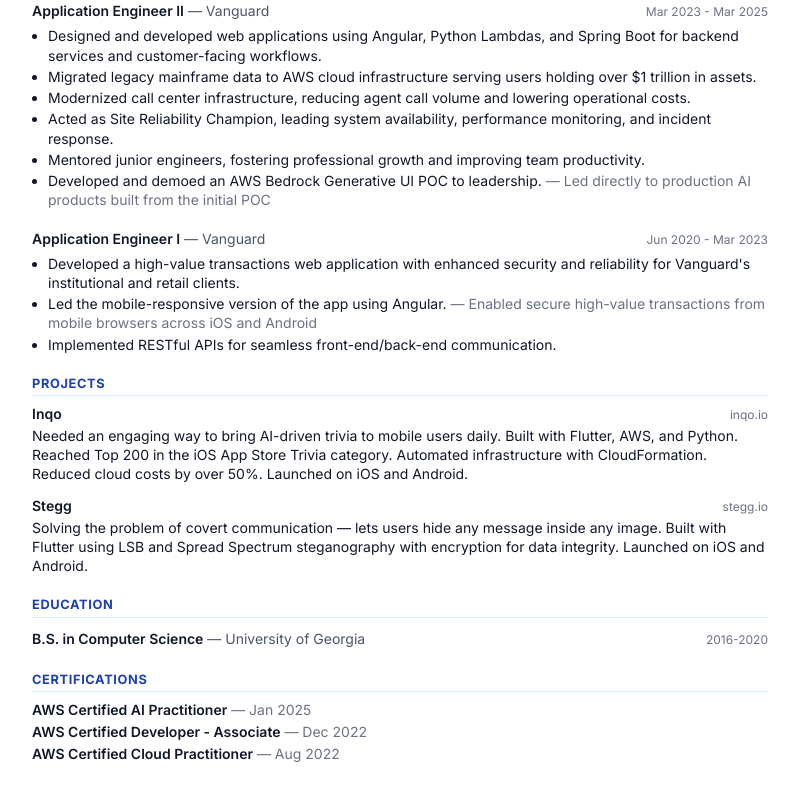
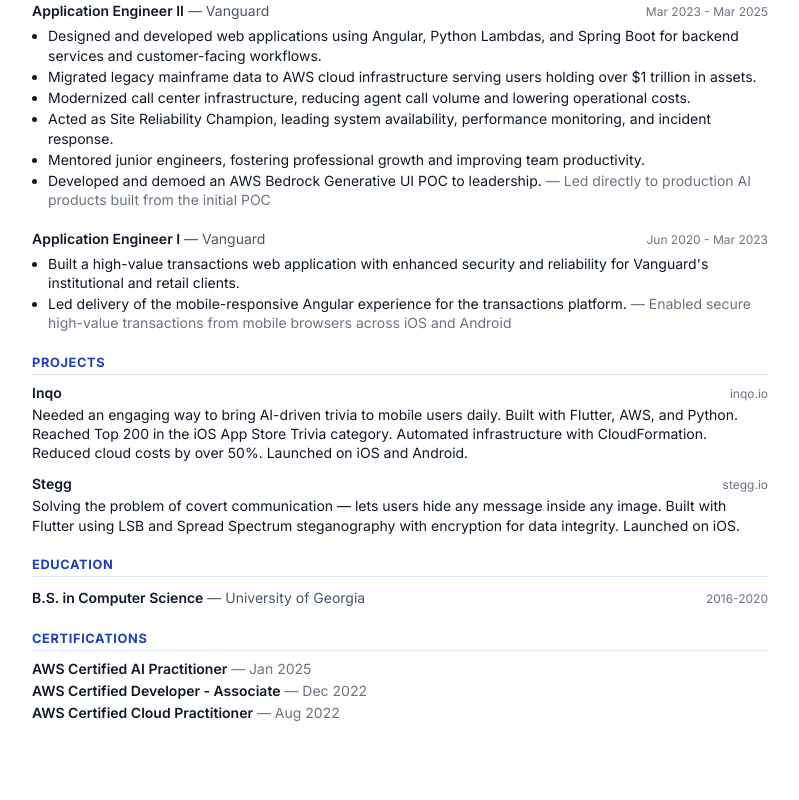
Before and after one commit to john-aquino/john-aquino-portfolio-app, a Next.js app: page /resume in a window 1280 px wide. Shown: the part 900-1700 px from the top of the page, without its empty margins (240-1039 px from the left). After the commit the page ends 1675 px from the top, so only its background shows below. Built offline with nearby package versions, Linux system fonts and the light colour scheme.

Commit message:
feat: update project details and responsibilities in portfolio and resume

```diff
--- a/src/app/resume/page.tsx
+++ b/src/app/resume/page.tsx
@@ -133,7 +133,7 @@
               <p className="text-sm leading-snug mt-0.5">
                 Solving the problem of covert communication — lets users hide any message inside
                 any image. Built with Flutter using LSB and Spread Spectrum steganography with
-                encryption for data integrity. Launched on iOS and Android.
+                encryption for data integrity. Launched on iOS.
               </p>
             </div>
           </div>
--- a/src/data/portfolio.tsx
+++ b/src/data/portfolio.tsx
@@ -34,7 +34,7 @@
     ],
     highlights: ["LSB Steganography", "Spread Spectrum", "Encryption"],
     details:
-      "Built a cross-platform Flutter application that enables users to securely embed text within images using both LSB (Least Significant Bit) and Spread Spectrum steganography techniques. Implemented robust encryption algorithms to ensure data privacy and integrity. Designed an intuitive user interface for embedding and extracting messages, and conducted comprehensive testing prior to deployment.",
+      "Built a Flutter iOS application that enables users to securely embed text within images using both LSB (Least Significant Bit) and Spread Spectrum steganography techniques. Implemented robust encryption algorithms to ensure data privacy and integrity. Designed an intuitive user interface for embedding and extracting messages, and launched on iOS.",
   },
 ];
 
@@ -110,16 +110,12 @@
     tags: ["Angular", "REST APIs", "Responsive Design"],
     responsibilities: [
       {
-        text: "Developed a high-value transactions web application with enhanced security and reliability for Vanguard's institutional and retail clients.",
+        text: "Built a high-value transactions web application with enhanced security and reliability for Vanguard's institutional and retail clients.",
         impact: null,
       },
       {
-        text: "Led the mobile-responsive version of the app using Angular.",
+        text: "Led delivery of the mobile-responsive Angular experience for the transactions platform.",
         impact: "Enabled secure high-value transactions from mobile browsers across iOS and Android",
-      },
-      {
-        text: "Implemented RESTful APIs for seamless front-end/back-end communication.",
-        impact: null,
       },
     ],
   },
```
